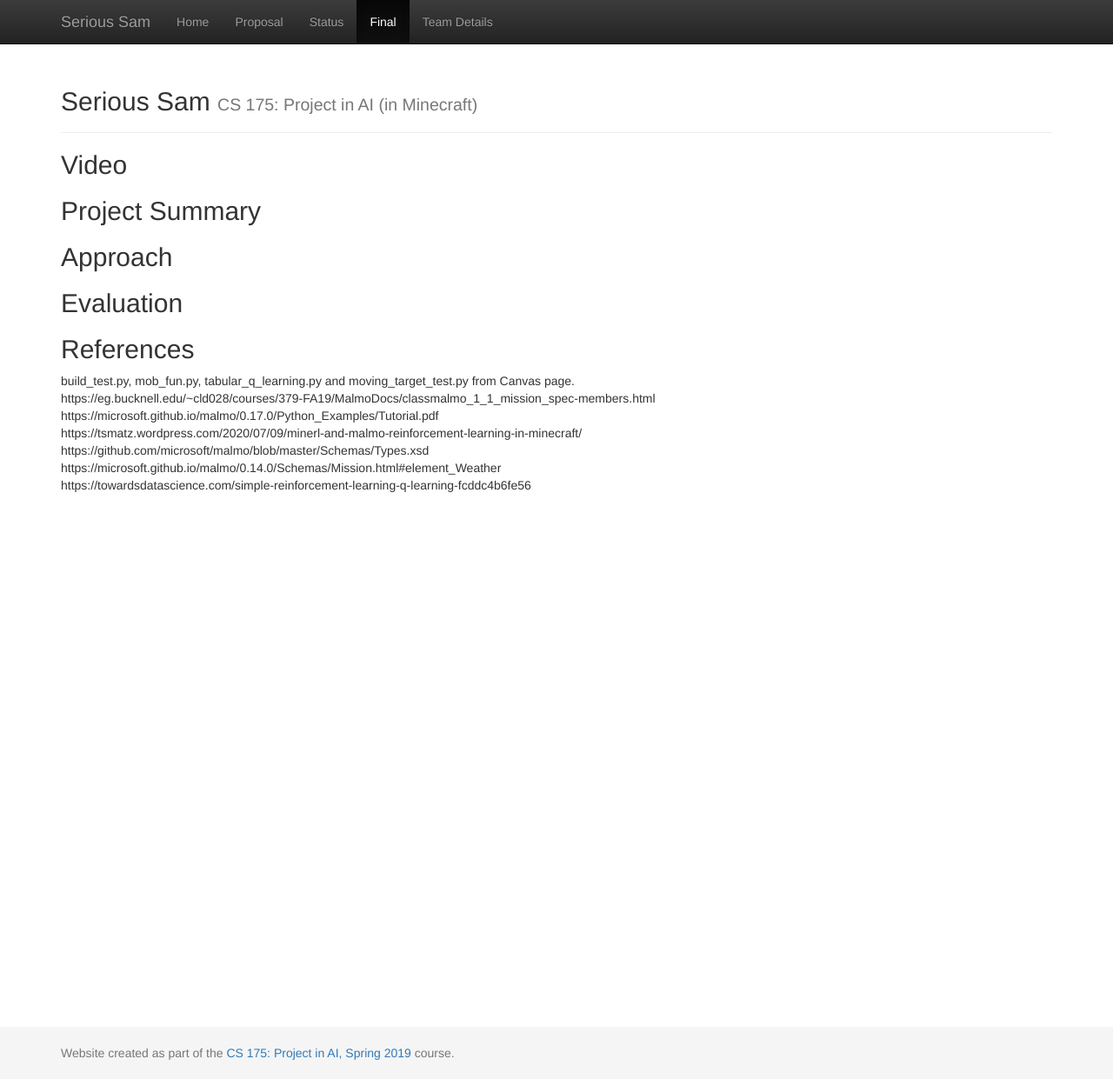
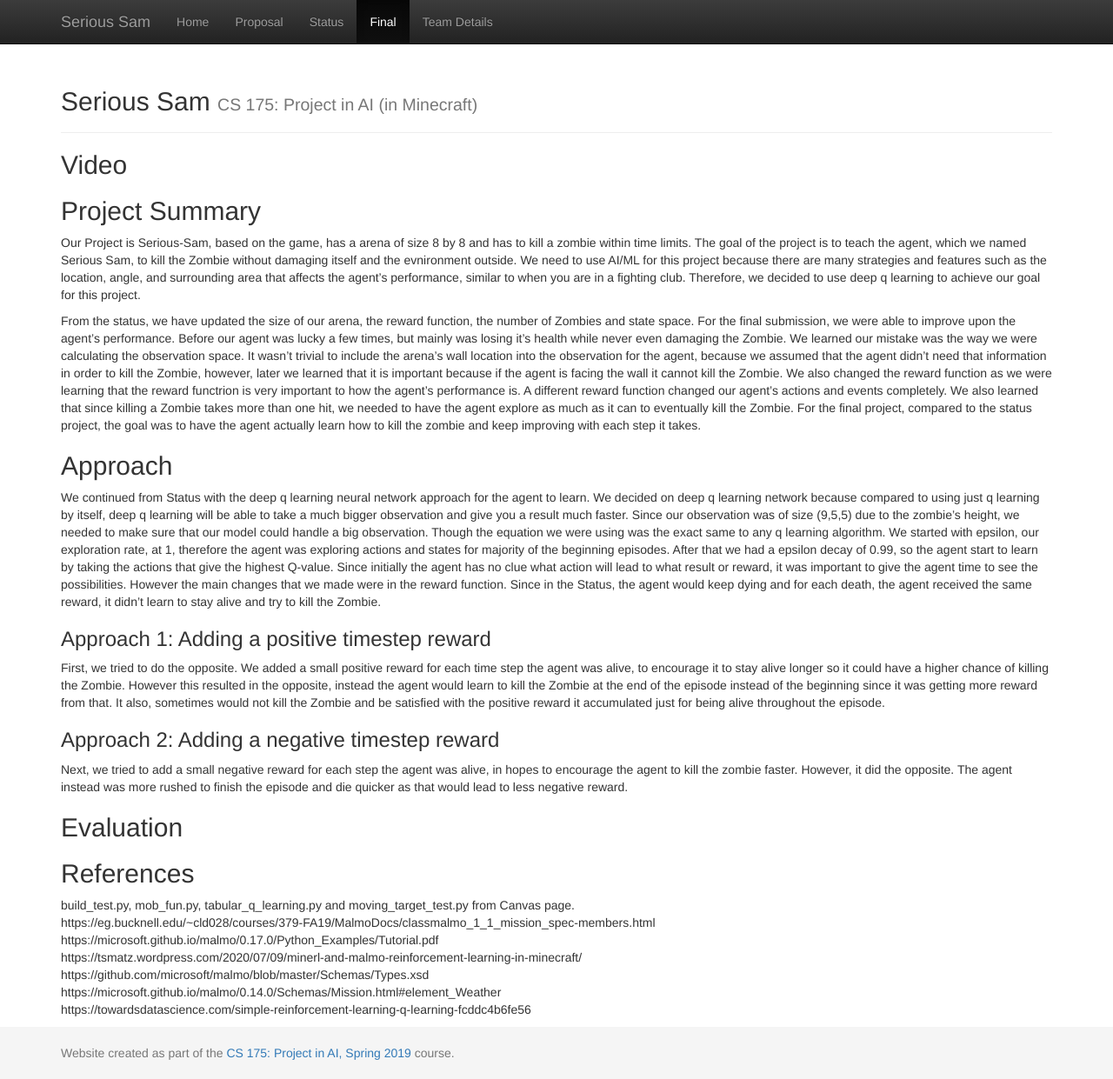
Before and after one commit to Superpanda35/Serious-Sam, a Jekyll site: the page built from docs/final.md, in a window 1280 px wide and 1241 px high. Shown: the whole window at 87% size. Built offline with Jekyll 4.4.1, drawn with Linux system fonts in a browser that asks for light colours.

Commit message:
added the summary and approach still need to add more

```diff
--- a/docs/final.md
+++ b/docs/final.md
@@ -8,13 +8,24 @@ title: Final Report
 
 ## Project Summary ##
 
+Our Project is Serious-Sam, based on the game, has a arena of size 8 by 8 and has to kill a zombie within time limits. The goal of the project is to teach the agent, which we named Serious Sam, to kill the Zombie without damaging itself and the evnironment outside. We need to use AI/ML for this project because there are many strategies and features such as the location, angle, and surrounding area that affects the agent's performance, similar to when you are in a fighting club. Therefore, we decided to use deep q learning to achieve our goal for this project.
 
+From the status, we have updated the size of our arena, the reward function, the number of Zombies and state space. For the final submission, we were able to improve upon the agent's performance. Before our agent was lucky a few times, but mainly was losing it's health while never even damaging the Zombie. We learned our mistake was the way we were calculating the observation space. It wasn't trivial to include the arena's wall location into the observation for the agent, because we assumed that the agent didn't need that information in order to kill the Zombie, however, later we learned that it is important because if the agent is facing the wall it cannot kill the Zombie. We also changed the reward function as we were learning that the reward functrion is very important to how the agent's performance is. A different reward function changed our agent's actions and events completely. We also learned that since killing a Zombie takes more than one hit, we needed to have the agent explore as much as it can to eventually kill the Zombie. For the final project, compared to the status project, the goal was to have the agent actually learn how to kill the zombie and keep improving with each step it takes.
 
 
 ## Approach ##
 
+We continued from Status with the deep q learning neural network approach for the agent to learn. We decided on deep q learning network because compared to using just q learning by itself, deep q learning will be able to take a much bigger observation and give you a result much faster. Since our observation was of size (9,5,5) due to the zombie's height, we needed to make sure that our model could handle a big observation. Though the equation we were using was the exact same to any q learning algorithm. We started with epsilon, our exploration rate, at 1, therefore the agent was exploring actions and states for majority of the beginning episodes. After that we had a epsilon decay of 0.99, so the agent start to learn by taking the actions that give the highest Q-value. Since initially the agent has no clue what action will lead to what result or reward, it was important to give the agent time to see the possibilities. However the main changes that we made were in the reward function. Since in the Status, the agent would keep dying and for each death, the agent received the same reward, it didn't learn to stay alive and try to kill the Zombie.
 
 
+### Approach 1: Adding a positive timestep reward ###
+
+First, we tried to do the opposite. We added a small positive reward for each time step the agent was alive, to encourage it to stay alive longer so it could have a higher chance of killing the Zombie. However this resulted in the opposite, instead the agent would learn to kill the Zombie at the end of the episode instead of the beginning since it was getting more reward from that. It also, sometimes would not kill the Zombie and be satisfied with the positive reward it accumulated just for being alive throughout the episode.
+
+
+### Approach 2: Adding a negative timestep reward ###
+
+Next, we tried to add a small negative reward for each step the agent was alive, in hopes to encourage the agent to kill the zombie faster. However, it did the opposite. The agent instead was more rushed to finish the episode and die quicker as that would lead to less negative reward.
 
 ## Evaluation ##
 
```
